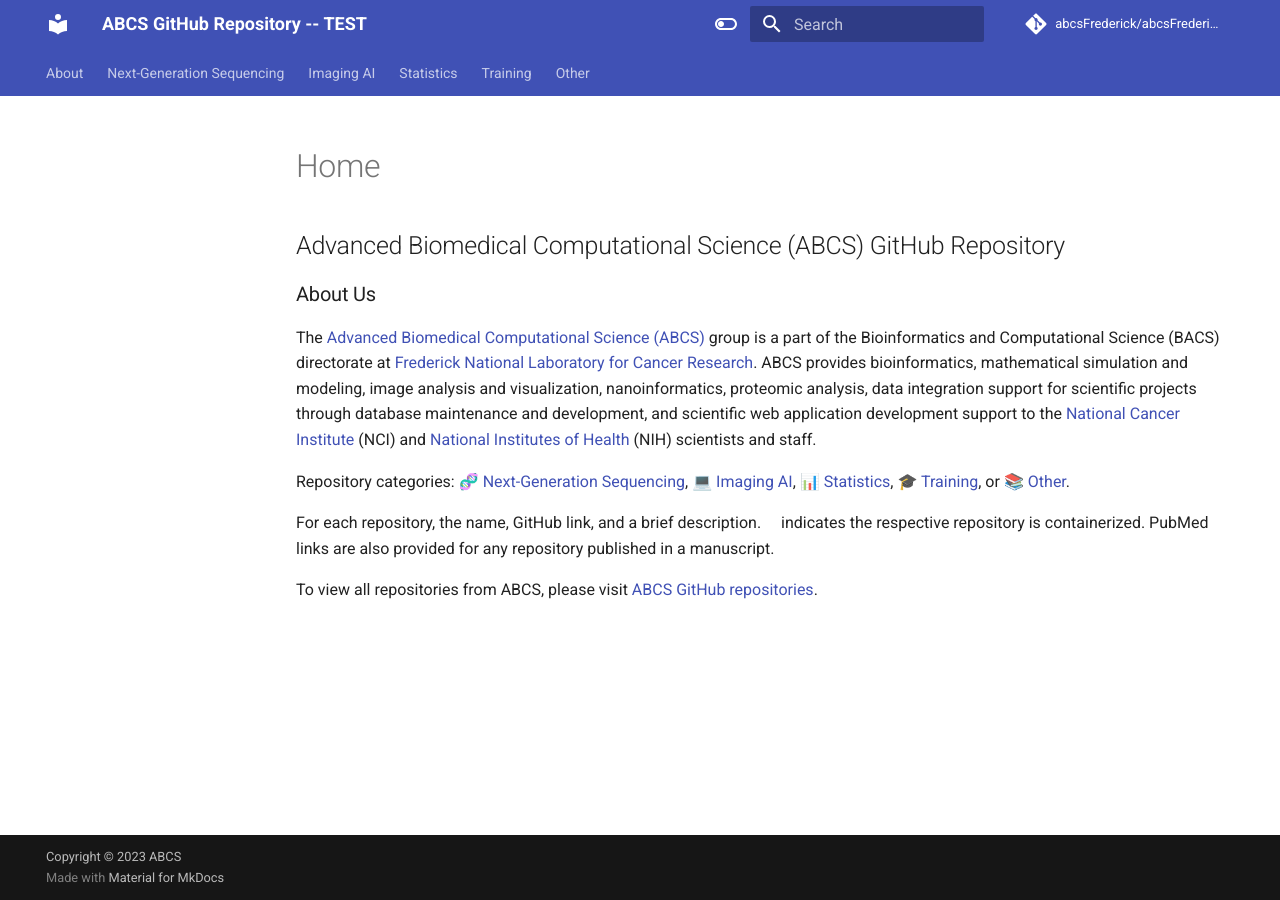
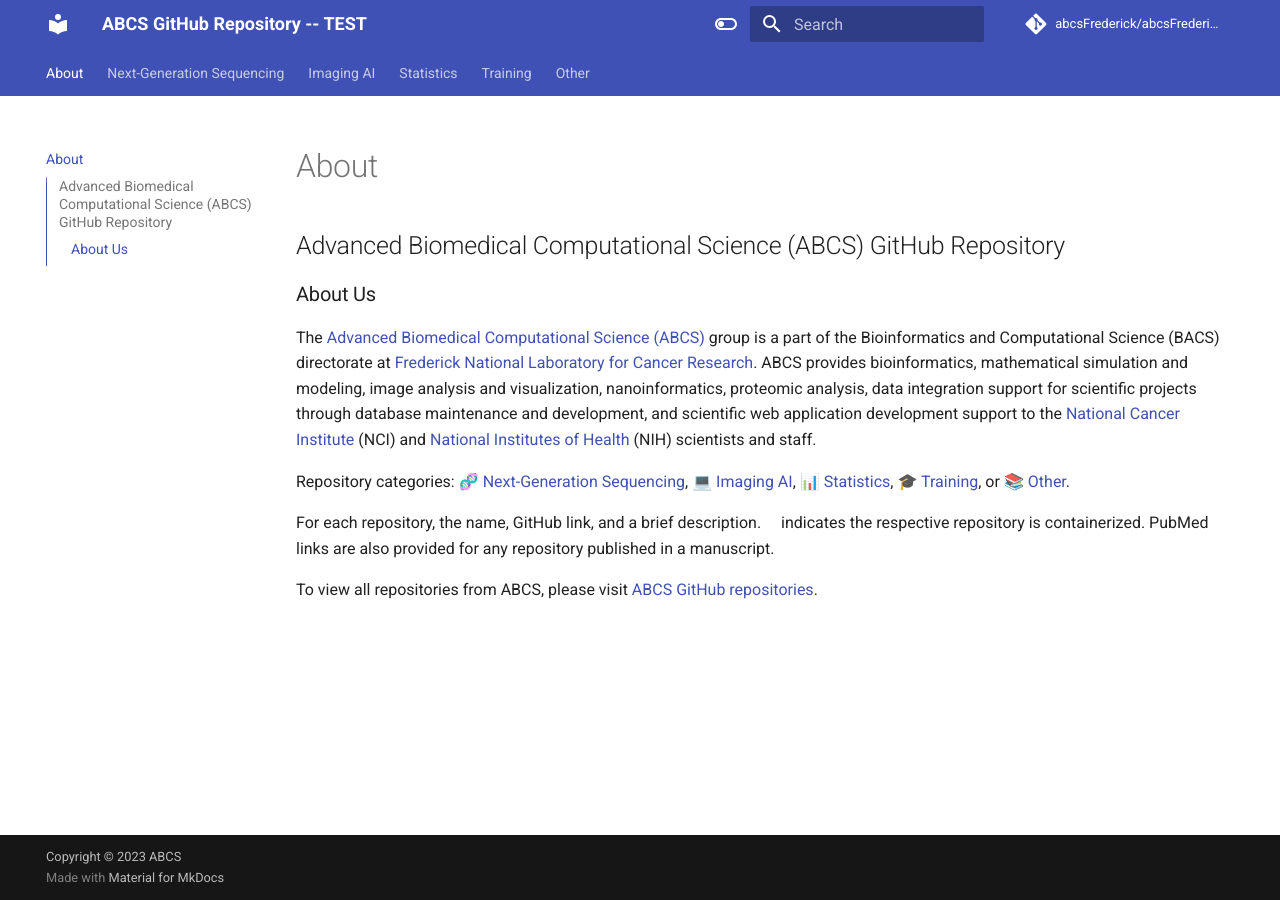
Before and after one commit to abcsFrederick/abcsFrederick.github.io, an MkDocs documentation site: the page built from docs/index.md, in a window 1280 px wide. Built offline with MkDocs 1.6.1 and Material for MkDocs 9.7.7, drawn with Linux system fonts in a browser that asks for light colours; comment, search, counter and statistics services are not loaded; some of the changed lines change nothing that is shown.

Commit message:
fixed directory typos

```diff
--- a/mkdocs.yaml
+++ b/mkdocs.yaml
@@ -8,7 +8,7 @@
 # Repository
 repo_name: abcsFrederick/abcsFrederick.TEST.github.io
 repo_url: https://github.com/abcsFrederick/abcsFrederick.TEST.github.io
-edit_uri: https://github.com/abcsFrederick/abcsFrederick.TEST.github.io/edit/main/docs/
+edit_uri: https://github.com/abcsFrederick/abcsFrederick.TEST.github.io/edit/master/docs/
 
 # Copyright
 copyright: Copyright &copy; 2023 ABCS
@@ -82,9 +82,9 @@
 
 # Page Tree
 nav:
-  - About: docs/index.md
-  - Next-Generation Sequencing: docs/ngs.md
-  - Imaging AI: docs/imaging-ai.md
-  - Statistics: docs/statistics.md
-  - Training: docs/training.md
-  - Other: docs/other.md
+  - About: index.md
+  - Next-Generation Sequencing: ngs.md
+  - Imaging AI: imaging-ai.md
+  - Statistics: statistics.md
+  - Training: training.md
+  - Other: other.md
```
